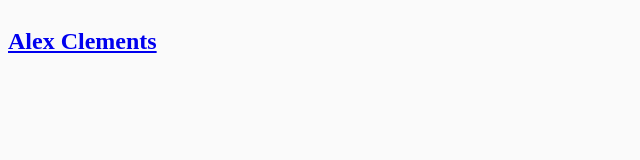
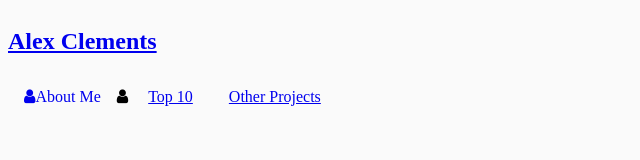
Before and after one commit to alexclements63/ICS4U-Portfolio, a plain HTML site: page index.html in a window 1280 px wide. Shown: the whole page, without its empty margins (0-640 px from the left). Drawn offline with Linux system fonts and the light colour scheme.

Commit message:
Update index.html

```diff
--- a/index.html
+++ b/index.html
@@ -13,10 +13,20 @@
   <link rel="stylesheet" href="style.css">
 </head>
 
+<style>
+  .bar .bar-button{
+    padding: 16px;
+  }
+</style>
 
 <body>
 
   <!-- Navbar -->
   <div class="navbar">
-    <div class="w3-bar">
+    <div class="bar">
       <h2><strong><a href="#home" alt="myName">Alex Clements</a></strong></h2>
+
+      <!-- Right Side of the navbar -->
+      <a href="#about" alt="about link" class="bar-button"><i class="fa fa-user">About Me</a>
+      <a href="#top10" alt="top 10 link" class="bar-button">Top 10</a>
+      <a href="#other-projects" alt="other projects link" class="bar-button">Other Projects</a>
```
